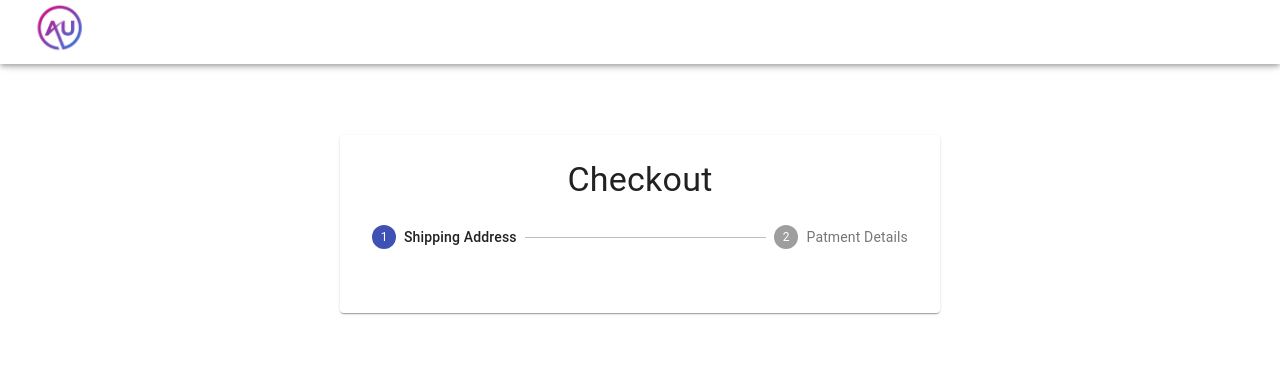
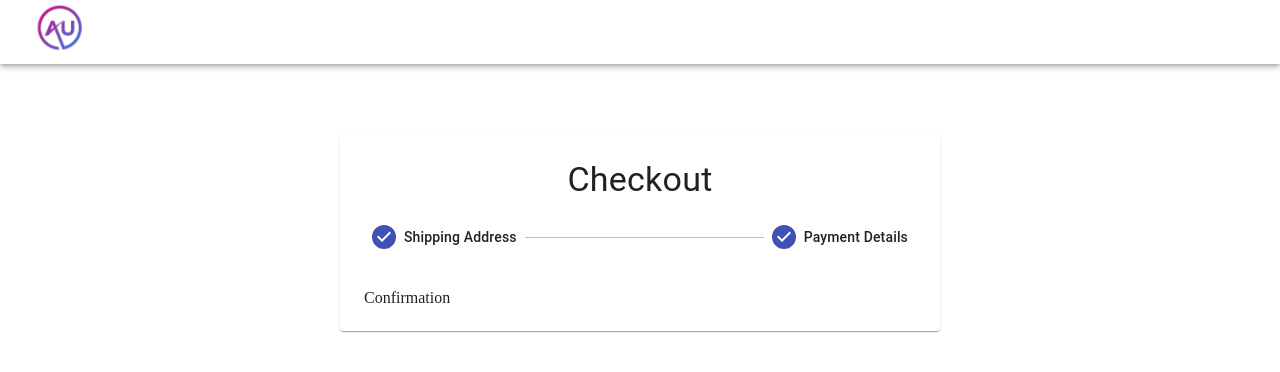
Before and after one commit to AtharvaUtekar/Project_Auniq_Ecommerce_store, a React (Create React App) app: page /checkout in a window 1280 px wide. Shown: the top 372 px of the page. Built offline with nearby package versions, Linux system fonts and the light colour scheme; no server answers.

Commit message:
Checkout form setup complete

```diff
--- /dev/null
+++ b/src/Components/CheckoutForm/AddressForm.jsx
@@ -0,0 +1,11 @@
+import React from 'react'
+
+const AddressForm = () => {
+    return (
+        <div>
+            Address Form
+        </div>
+    )
+}
+
+export default AddressForm
--- a/src/Components/CheckoutForm/Checkout/Checkout.jsx
+++ b/src/Components/CheckoutForm/Checkout/Checkout.jsx
@@ -2,12 +2,23 @@
 import { Paper, Stepper, Step, StepLabel, Typography, CircularProgress, Divider, Button} from '@material-ui/core'
 
 import useStyles from './styles';
+import AddressForm from '../AddressForm'
+import PaymentForm from '../PaymentForm'
 
-const steps = ['Shipping Address', 'Patment Details'];
+const steps = ['Shipping Address', 'Payment Details'];
 
 const Checkout = () => {
-    const [activeStep, setActiveStep] = useState(0);
+    const [activeStep, setActiveStep] = useState(2);
     const classes = useStyles();
+
+    const Confirmation =() => (
+        <div>
+            Confirmation
+        </div>
+    )
+
+    const Form = () =>
+        activeStep === 0 ?  <AddressForm /> : <PaymentForm />
 
     return (
         <>
@@ -15,13 +26,14 @@
             <main className={classes.layout}>
                 <Paper className={classes.paper}>
                     <Typography variant="h4" align="center">Checkout</Typography>
-                    <Stepper activeStep={0 } className={classes.stepper}>
+                    <Stepper activeStep={activeStep } className={classes.stepper}>
                         {steps.map((step)=>(
                             <Step key={step}>
                                 <StepLabel>{step}</StepLabel>
                             </Step>
                         ))}
                     </Stepper>
+                    { activeStep === steps.length ? <Confirmation /> : <Form />}
                 </Paper>
             </main>
         </>
--- /dev/null
+++ b/src/Components/CheckoutForm/PaymentForm.jsx
@@ -0,0 +1,11 @@
+import React from 'react'
+
+const PaymentForm = () => {
+    return (
+        <div>
+            Payment from
+        </div>
+    )
+}
+
+export default PaymentForm
```
